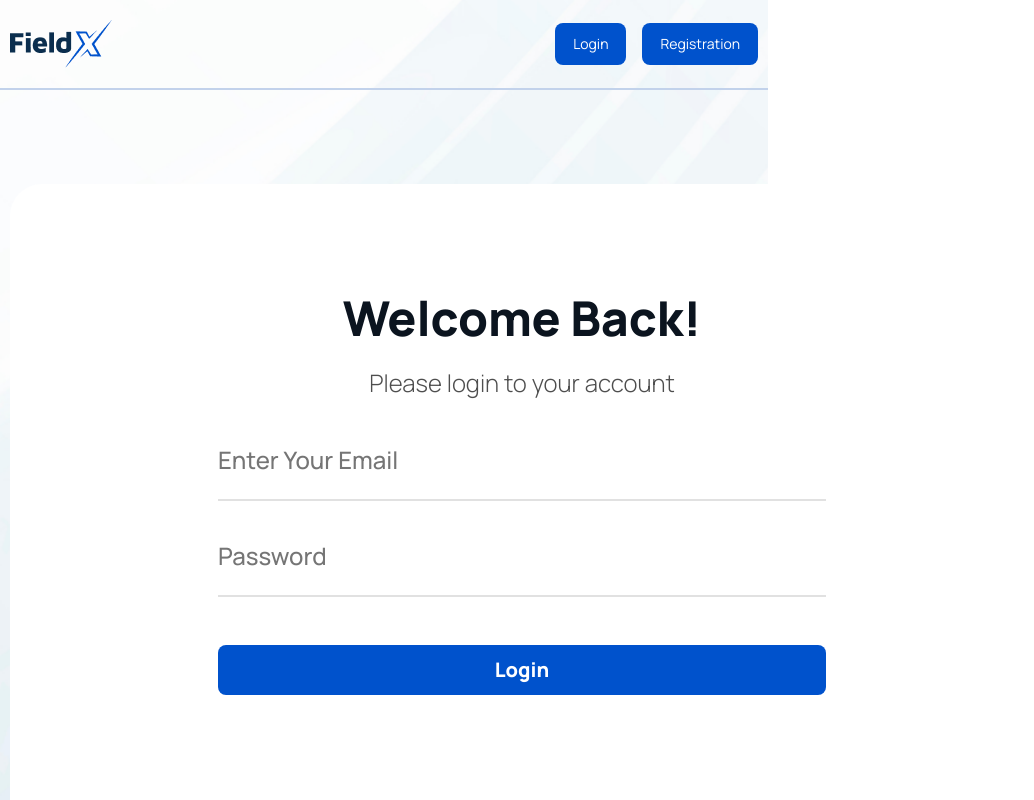
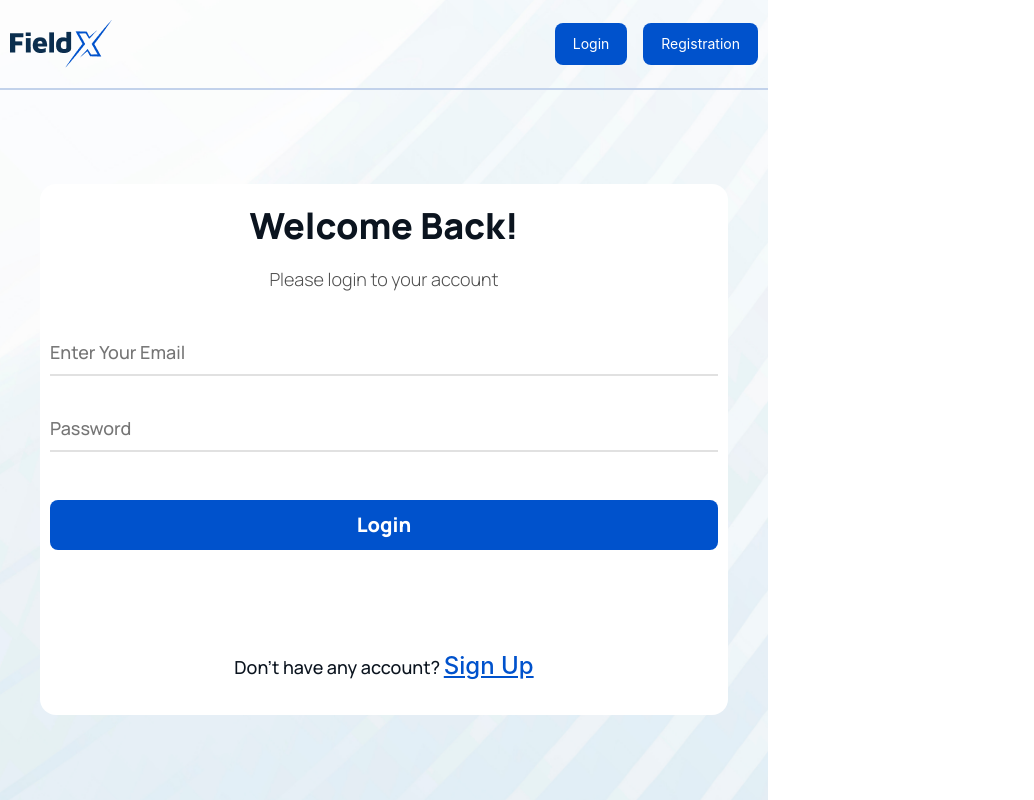
Before and after one commit to mnosumon/crypto-1, a React (Vite) app: page /login in a window 768 px wide. Shown: the top 800 px of the page, 1034 px wide, since content can reach past the window. Built offline with nearby package versions, Linux system fonts and the light colour scheme.

Commit message:
Login page responsive done

```diff
--- a/src/components/navbar/Navbar.jsx
+++ b/src/components/navbar/Navbar.jsx
@@ -1,6 +1,7 @@
 import React from 'react'
 import './navbar.css'
 import Logo from '../../assets/images/logo.png'
+import { Link } from 'react-router-dom'
 
 const Navbar = () => {
     window.addEventListener("scroll", function(){
@@ -18,8 +19,8 @@
                         </a>
                     </div>
                     <div className="loginRegistration">
-                        <button className='nav_btn'>Login</button>
-                        <button className='nav_btn'>Registration</button>
+                        <Link to="/login" className='nav_btn'>Login</Link>
+                        <Link to="/signUp" className='nav_btn'>Registration</Link>
                     </div>
                 </div>
             </div>
--- a/src/pages/login/Login.jsx
+++ b/src/pages/login/Login.jsx
@@ -22,7 +22,7 @@
                         <button className='login_btn'>Login</button>
                     </form>
                     <div className="notSingup">
-                        <span>Don’t have any account? <Link>Sign Up</Link></span>
+                        <span>Don’t have any account? <Link to="#">Sign Up</Link></span>
                     </div>
                 </div>
             </div>
--- a/src/pages/login/login.css
+++ b/src/pages/login/login.css
@@ -83,4 +83,47 @@
     font-weight: 500;
     line-height: 36px;
     color: #0052CC;
+    text-decoration: underline;
 }
+
+
+@media screen and (max-width: 576px) {
+
+}
+@media screen and (max-width: 768px) {
+    .login_title h3 {
+        font-size: 36px;
+        line-height: 48px;
+    }
+    .login_title span {
+        font-size: 18px;
+    }
+    .inputField {
+        font-size: 18px;
+        line-height: 24px;
+        padding-bottom: 10px;
+    }
+    .login{
+        width: auto;
+        border-radius: 16px;
+        padding: 0 10px;
+    }
+    .login_wrapper{
+        width: auto;
+        padding: 18px 0 30px;
+    }
+    .notSingup span {
+        font-size: 18px;
+    }
+}
+@media screen and (min-width: 767.98px) and (max-width: 922px) {
+    .login {
+        width: auto;
+        margin: 0 30px;
+    }
+}
+@media screen and (max-width: 1200px) {
+    .login {
+        max-width: 900px;
+    }
+}
```
